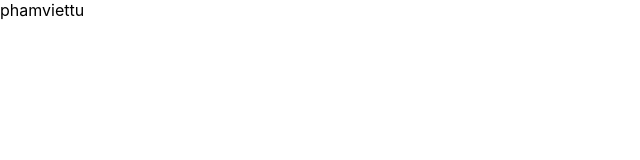
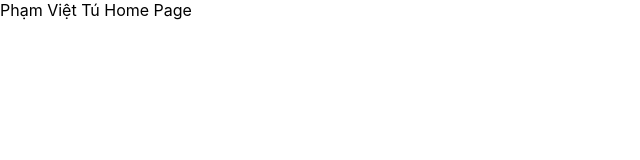
Before and after one commit to phamviettu/cvviettu, a React (Create React App) app in the folder path/to/repo/cvviettu/: page / in a window 1280 px wide. Shown: the top 160 px of the page, without its empty margins (0-640 px from the left). Built offline with nearby package versions, Linux system fonts and the light colour scheme.

Commit message:
Your awesome message

```diff
--- a/path/to/repo/cvviettu/src/App.js
+++ b/path/to/repo/cvviettu/src/App.js
@@ -1,10 +1,11 @@
 import React from 'react';
 import logo from './logo.svg';
 import './App.css';
+import HomePage from '../src/components/HomePage'
 
 function App() {
   return (
-    <div>phamviettu</div>
+    <HomePage />
   );
 }
 
--- /dev/null
+++ b/path/to/repo/cvviettu/src/components/HomePage.js
@@ -0,0 +1,9 @@
+import React, { Component } from 'react';
+
+export default class HomePage extends Component {
+    render() {
+        return (
+            <div>Phạm Việt Tú Home Page</div>
+        );
+    }
+}
```
